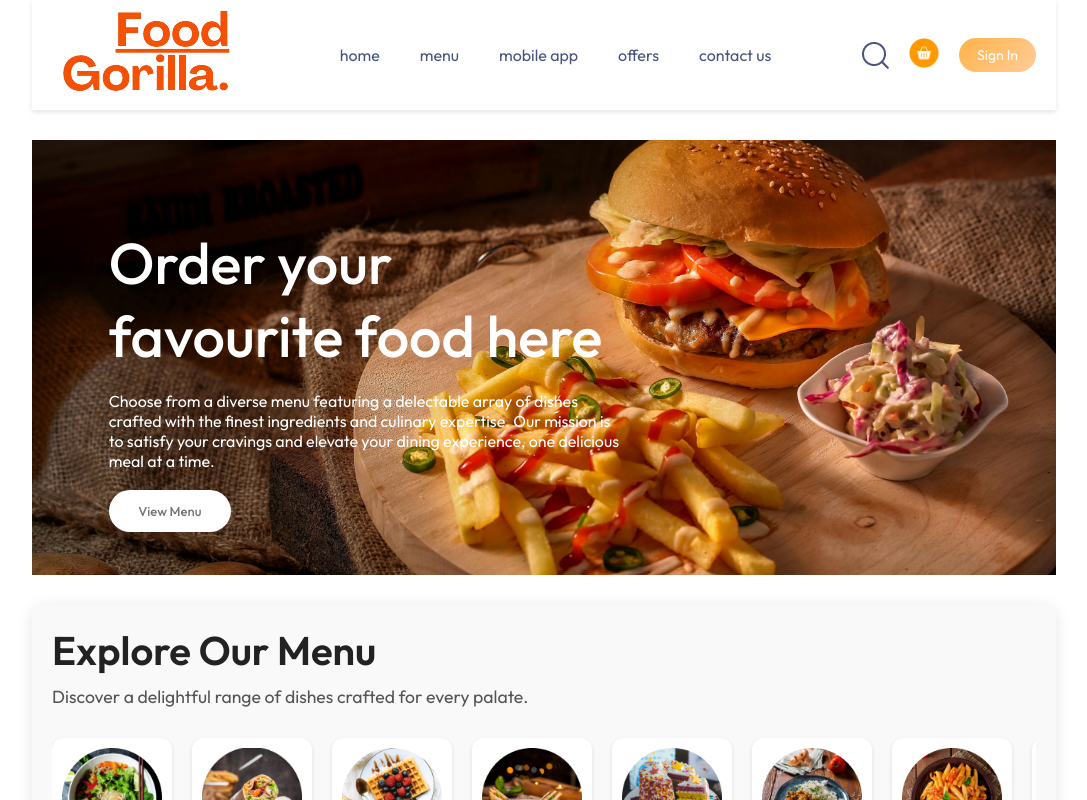
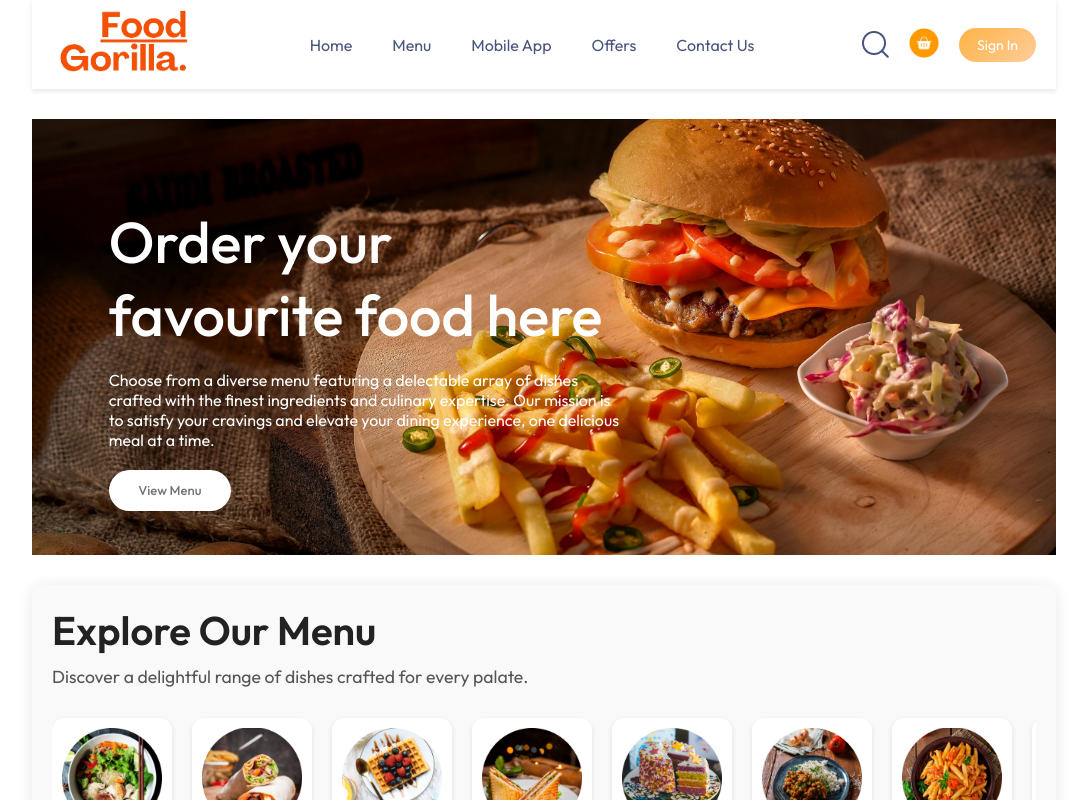
Before and after one commit to ShivamShashank11/food-del, a React (Vite) app in the folder frontend/: page / in a window 1280 px wide. Shown: the top 800 px of the page, without its empty margins (96-1183 px from the left). Built offline with nearby package versions, Linux system fonts and the light colour scheme; no server answers.

Commit message:
fix logo size

```diff
--- a/frontend/src/components/Navbar/Navbar.css
+++ b/frontend/src/components/Navbar/Navbar.css
@@ -14,7 +14,6 @@
     transition: width 0.3s ease; /* Smooth transition when resizing */
 }
 
-/* Menu items */
 .navbar-menu {
     display: flex;
     list-style: none;
@@ -28,16 +27,14 @@
     padding: 10px;
 }
 
-/* Right section of the navbar */
 .navbar-right {
     display: flex;
     align-items: center;
     gap: 20px;
 }
 
-/* Adjust basket-icon size */
 .basket-icon {
-    width: 30px;
+    width: 30px; /* Large enough for visibility on mobile */
     height: auto;
     position: relative;
 }
@@ -83,7 +80,6 @@
         display: flex; /* Show the hamburger menu */
     }
 
-    /* Adjust navbar-right for mobile */
     .navbar-right {
         gap: 10px;
         flex-direction: row; /* Ensure the items stay in a row */
@@ -111,10 +107,10 @@
     padding: 10px;
 }
 
-/* Responsive adjustments for even smaller screens */
+/* Further reduce the logo size on small screens */
 @media (max-width: 600px) {
     .navbar-logo img {
-        width: 100px; /* Smaller logo size for even smaller screens */
+        width: 100px; /* Smaller logo size for mobile screens */
     }
 
     .sign-in-button {
@@ -122,3 +118,10 @@
         font-size: 11px; /* Smaller font size */
     }
 }
+
+/* Extra small screens adjustments */
+@media (max-width: 400px) {
+    .navbar-logo img {
+        width: 80px; /* Even smaller size for very small screens */
+    }
+}
--- a/frontend/src/components/Navbar/Navbar.jsx
+++ b/frontend/src/components/Navbar/Navbar.jsx
@@ -9,6 +9,7 @@ import { StoreContext } from "../../Context/StoreContext";
 const Navbar = ({ setShowLogin }) => {
   const [menu, setMenu] = useState("home");
   const { getTotalCartAmount, token, setToken } = useContext(StoreContext);
+  const [isMenuOpen, setIsMenuOpen] = useState(false);
   const navigate = useNavigate();
 
   const logout = () => {
@@ -19,46 +20,46 @@ const Navbar = ({ setShowLogin }) => {
 
   return (
     <div className="navbar">
-      <Link to="/">
-        <img className="navbar-logo" src={assets.logo6} alt="Logo" />
+      <Link to="/" className="navbar-logo">
+        <img src={assets.logo6} alt="Logo" />
       </Link>
-      <ul className="navbar-menu">
+      <div className={`navbar-menu ${isMenuOpen ? "open" : ""}`}>
         <Link
           to="/"
           onClick={() => setMenu("home")}
           className={`${menu === "home" ? "active" : ""}`}
         >
-          home
+          Home
         </Link>
         <a
           href="#explore-menu"
           onClick={() => setMenu("menu")}
           className={`${menu === "menu" ? "active" : ""}`}
         >
-          menu
+          Menu
         </a>
         <a
           href="#app-download"
           onClick={() => setMenu("mob-app")}
           className={`${menu === "mob-app" ? "active" : ""}`}
         >
-          mobile app
+          Mobile App
         </a>
         <a
           href="#offers"
           onClick={() => setMenu("offers")}
           className={`${menu === "offers" ? "active" : ""} offer-link`}
         >
-          offers
+          Offers
         </a>
         <a
           href="#footer"
           onClick={() => setMenu("contact")}
           className={`${menu === "contact" ? "active" : ""}`}
         >
-          contact us
+          Contact Us
         </a>
-      </ul>
+      </div>
       <div className="navbar-right">
         <img src={assets.search_icon} alt="Search" />
         <Link to="/cart" className="navbar-search-icon">
@@ -86,6 +87,11 @@ const Navbar = ({ setShowLogin }) => {
           </div>
         )}
       </div>
+      <div className="hamburger" onClick={() => setIsMenuOpen(!isMenuOpen)}>
+        <span></span>
+        <span></span>
+        <span></span>
+      </div>
     </div>
   );
 };
```
